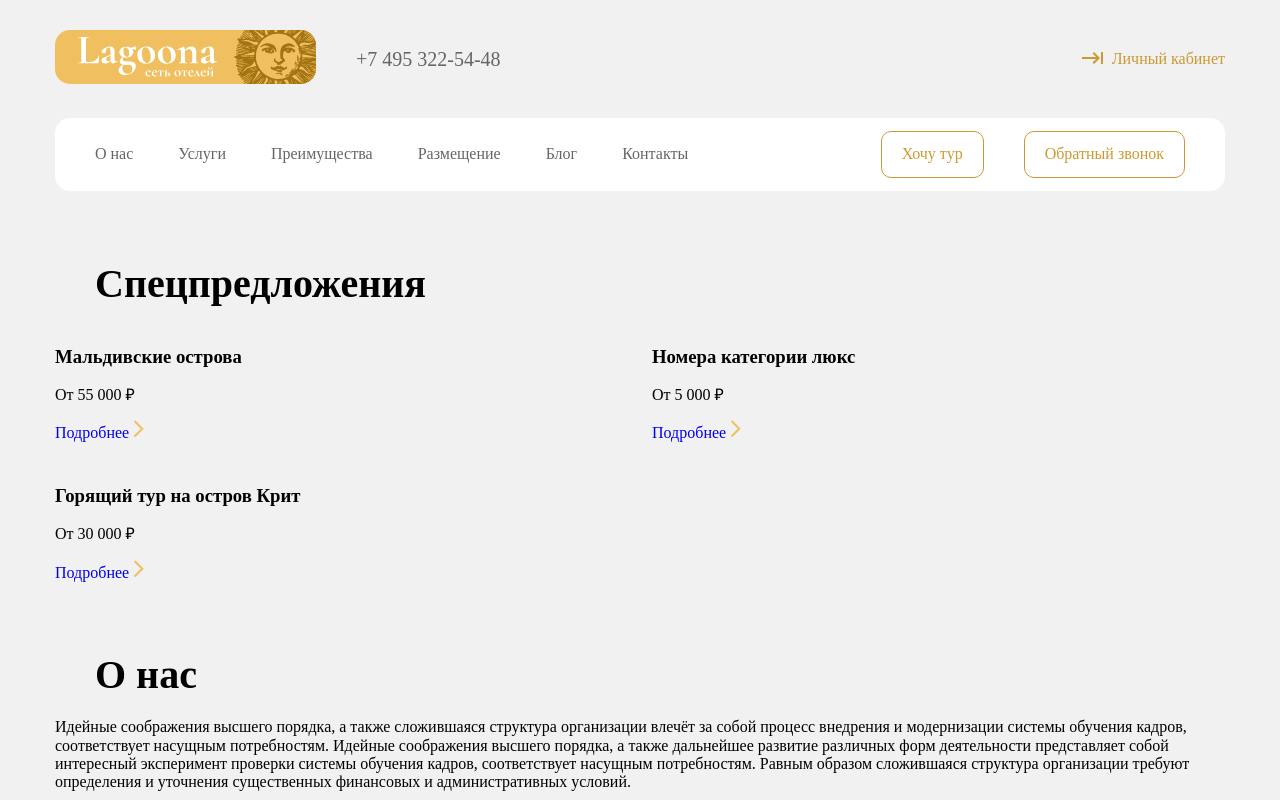
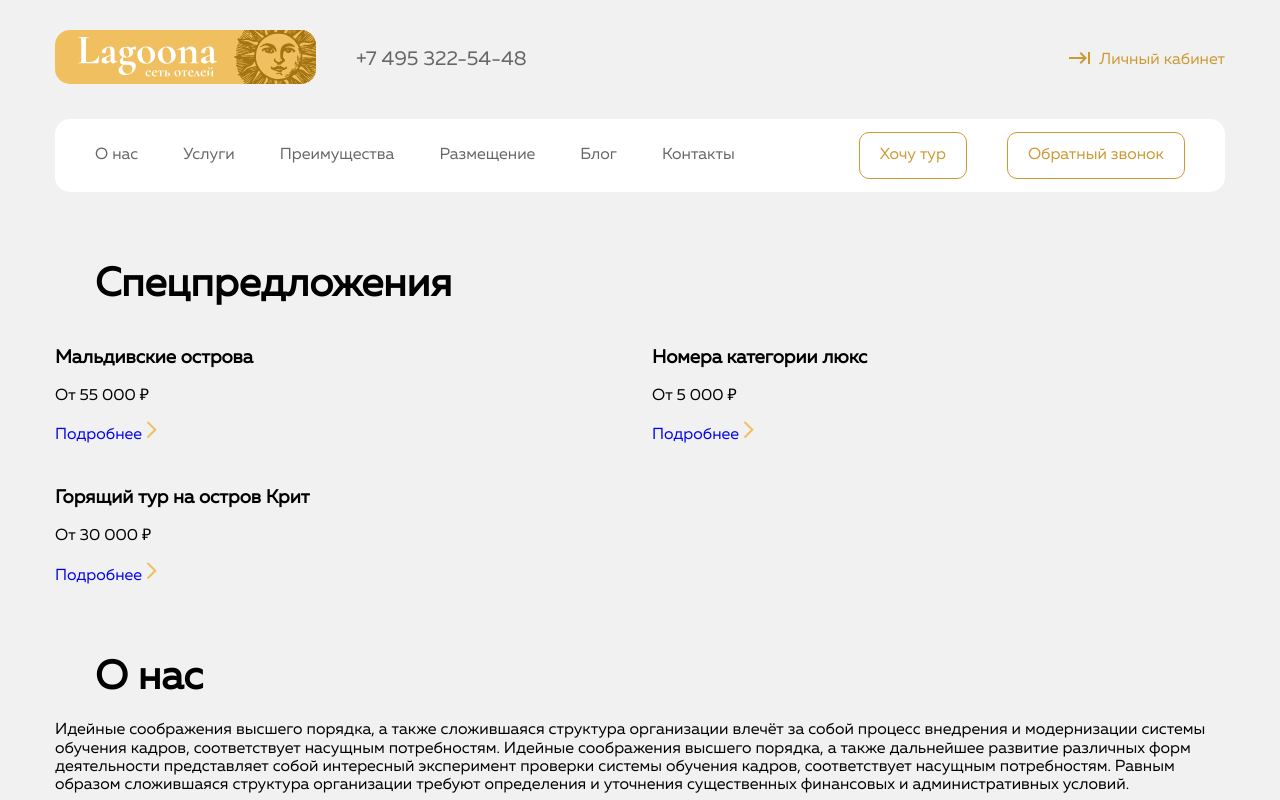
Before and after one commit to Maxim-L91/othels, a plain HTML site: page index.html in a window 1280 px wide. Shown: the top 800 px of the page. Drawn offline with Linux system fonts and the light colour scheme.

Commit message:
feat: Add fonts to the page and connect them

```diff
--- a/styles/main.css
+++ b/styles/main.css
@@ -1,3 +1,36 @@
+@font-face {
+  font-display: swap;
+  font-family: 'Muller Regular';
+  font-style: normal;
+  font-weight: 400;
+  src:
+    local('Muller Regular'), local('Muller-Regular'),
+    url('../fonts/MullerRegular.woff2'),
+    url('../fonts/MullerRegular.woff');
+}
+
+@font-face {
+  font-display: swap;
+  font-family: 'Muller Medium';
+  font-style: normal;
+  font-weight: 500;
+  src:
+    local('Muller Medium'), local('Muller-Medium'),
+    url('../fonts/MullerMedium.woff2'),
+    url('../fonts/MullerMedium.woff');
+}
+
+@font-face {
+  font-display: swap;
+  font-family: 'Muller Bold';
+  font-style: normal;
+  font-weight: 700;
+  src:
+    local('Muller Bold'), local('Muller-Bold'),
+    url('../fonts/MullerBold.woff2'),
+    url('../fonts/MullerBold.woff');
+}
+
 html {
   box-sizing: border-box;
 }
@@ -18,6 +51,7 @@ a {
 }
 
 body {
+  font-family: 'Muller Regular', sans-serif;
   background-color: #f1f1f1;
 }
 
```
Also changed, not shown: fonts/MullerBold.woff (added), fonts/MullerBold.woff2 (added), fonts/MullerMedium.woff (added), fonts/MullerMedium.woff2 (added), fonts/MullerRegular.woff (added), fonts/MullerRegular.woff2 (added).
